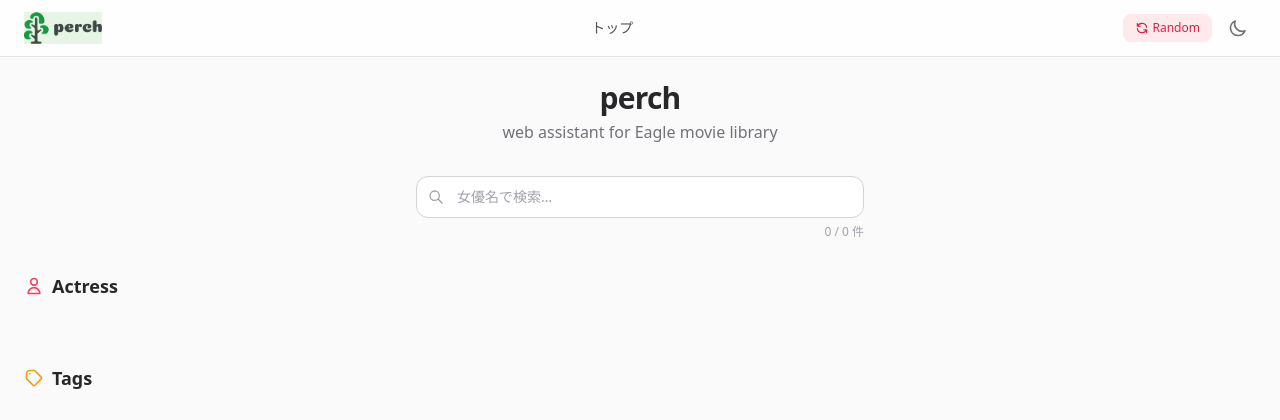
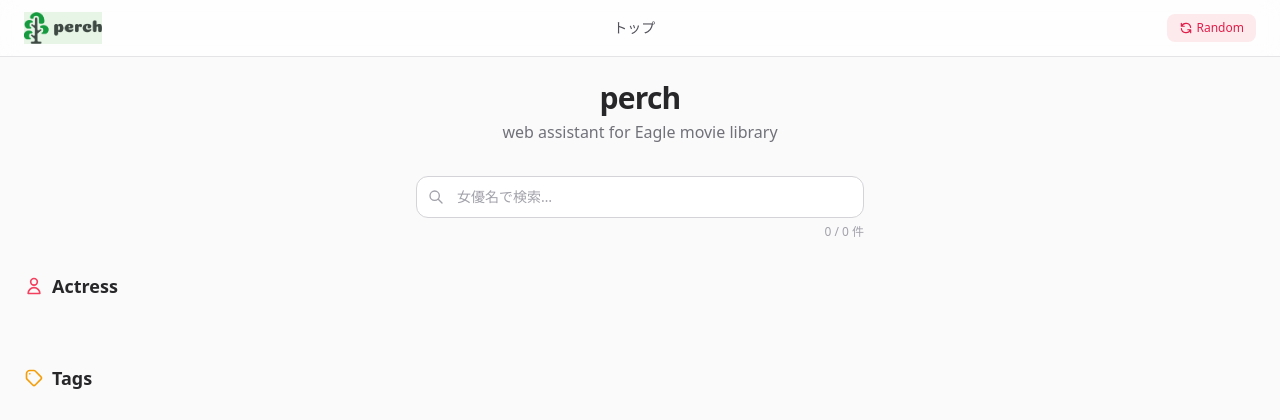
Before and after one commit to stormcorgi/perch, a Flask app: page / in a window 1280 px wide. Shown: the top 420 px of the page. Run offline with Flask 2, Linux system fonts and the light colour scheme; parts of the project's set-up code (start-up, migrations or seed data) failed here and were passed over; some libraries are stand-ins or nearby versions.

Commit message:
fix: remove theme toggle, dark-mode only
トグルボタン削除。ダークオンリー固定に。
player.html の fullscreen orientation lock は維持。

```diff
--- a/perch/templates/parts/header.html
+++ b/perch/templates/parts/header.html
@@ -14,7 +14,7 @@
       </a>
     </div>
 
-    <!-- Theme toggle + random -->
+    <!-- Random -->
     <div class="flex items-center gap-2">
       <a href="../random"
         class="inline-flex items-center gap-1 px-3 py-1.5 text-xs font-medium rounded-lg
@@ -25,50 +25,9 @@
         </svg>
         Random
       </a>
-
-      <button id="theme-toggle" class="theme-toggle p-2 rounded-lg
-          text-zinc-500 hover:text-zinc-700 dark:text-zinc-400 dark:hover:text-zinc-200
-          hover:bg-zinc-100 dark:hover:bg-zinc-800 transition-colors"
-        aria-label="テーマ切替">
-        <!-- Sun (shown in dark mode) -->
-        <svg class="w-5 h-5 hidden dark:block" fill="none" viewBox="0 0 24 24" stroke="currentColor" stroke-width="2">
-          <path stroke-linecap="round" stroke-linejoin="round" d="M12 3v1m0 16v1m9-9h-1M4 12H3m15.364 6.364l-.707-.707M6.343 6.343l-.707-.707m12.728 0l-.707.707M6.343 17.657l-.707.707M16 12a4 4 0 11-8 0 4 4 0 018 0z" />
-        </svg>
-        <!-- Moon (shown in light mode) -->
-        <svg class="w-5 h-5 block dark:hidden" fill="none" viewBox="0 0 24 24" stroke="currentColor" stroke-width="2">
-          <path stroke-linecap="round" stroke-linejoin="round" d="M20.354 15.354A9 9 0 018.646 3.646 9.003 9.003 0 0012 21a9.003 9.003 0 008.354-5.646z" />
-        </svg>
-      </button>
     </div>
   </div>
 </nav>
 
 <!-- Spacer for fixed navbar -->
 <div class="h-14"></div>
-
-<script>
-  (function () {
-    var btn = document.getElementById('theme-toggle');
-    if (!btn) return;
-
-    function applyTheme(theme) {
-      document.documentElement.classList.toggle('dark', theme === 'dark');
-      localStorage.setItem('perch-theme', theme);
-    }
-
-    // 初期化: 保存済み or システム設定
-    var saved = localStorage.getItem('perch-theme');
-    if (saved) {
-      applyTheme(saved);
-    } else if (window.matchMedia('(prefers-color-scheme: light)').matches) {
-      applyTheme('light');
-    } else {
-      applyTheme('dark');
-    }
-
-    btn.addEventListener('click', function () {
-      var isDark = document.documentElement.classList.contains('dark');
-      applyTheme(isDark ? 'light' : 'dark');
-    });
-  })();
-</script>
```
